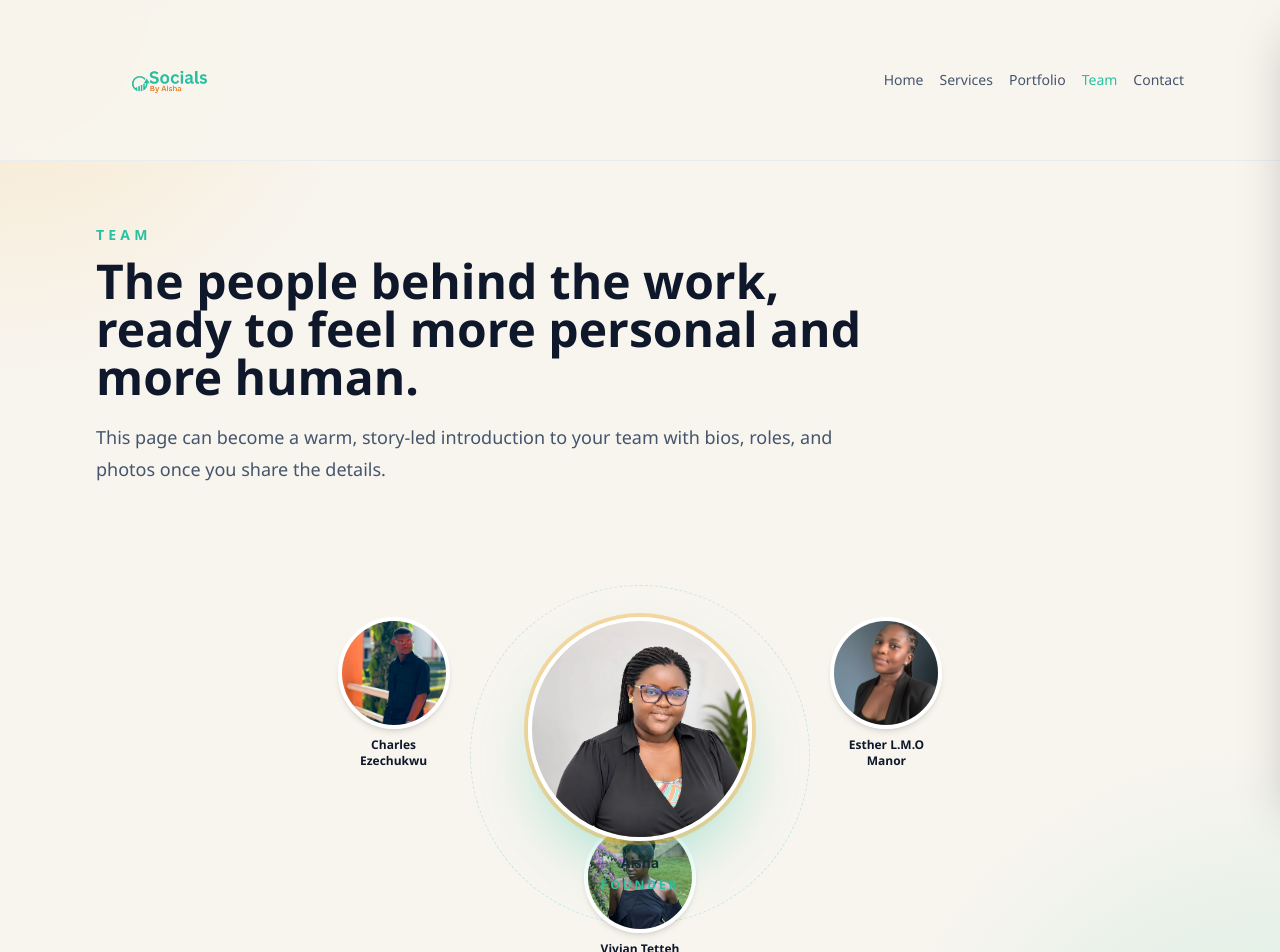
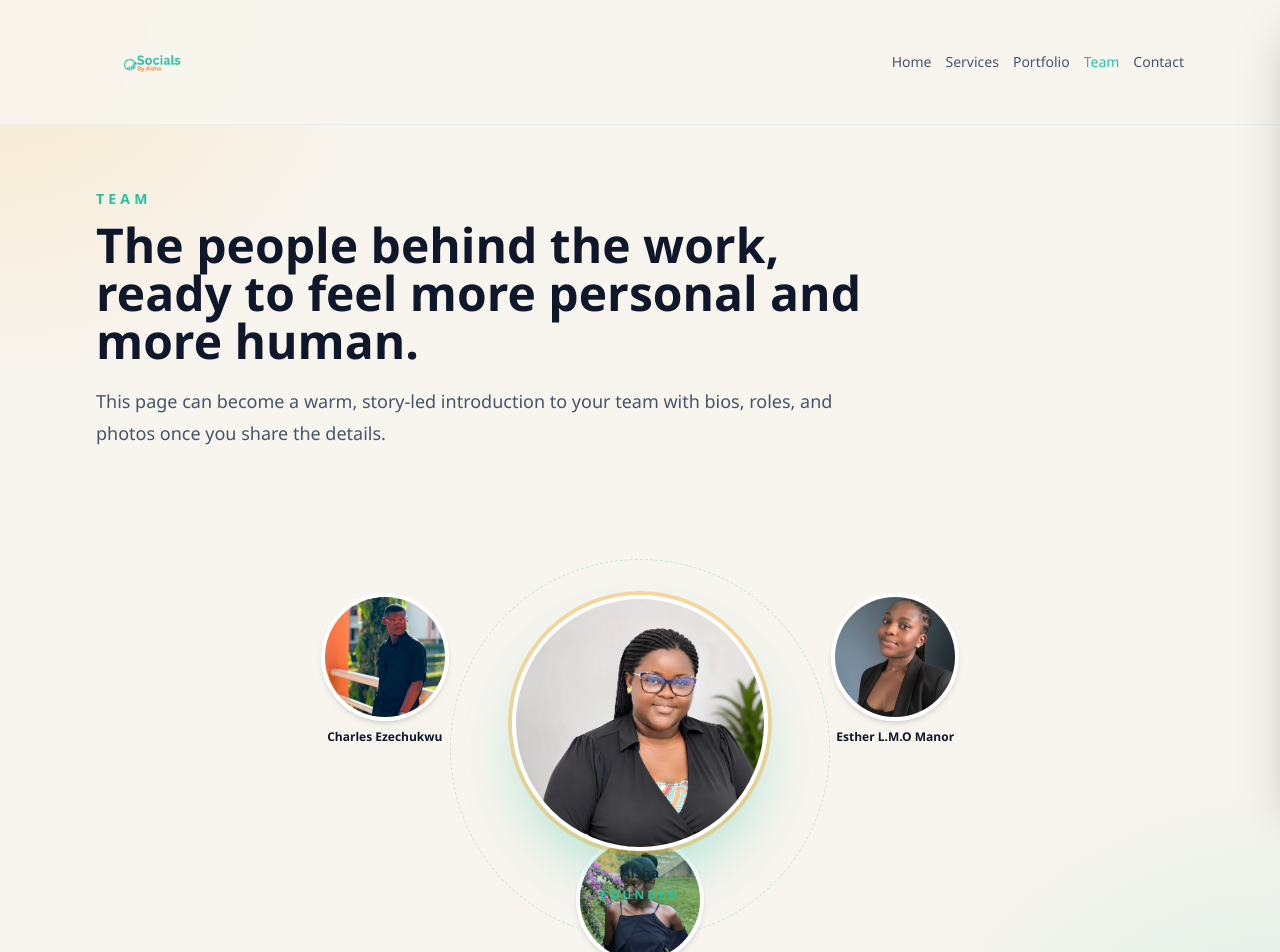
Before and after one commit to TheTechBr0/socialsbyaisha, a Next.js app: page /team in a window 1280 px wide. Shown: the top 952 px of the page. Built offline with nearby package versions, Linux system fonts and the light colour scheme.

Commit message:
Fix founder orbit composition and navbar sizing

```diff
--- a/app/components/site-shell.js
+++ b/app/components/site-shell.js
@@ -18,14 +18,14 @@ export default function SiteShell({ children, activePage = "home" }) {
   return (
     <div className="min-h-screen bg-[radial-gradient(circle_at_top_left,rgba(245,158,11,0.16),transparent_22%),radial-gradient(circle_at_bottom_right,rgba(40,193,161,0.18),transparent_24%)] text-slate-800">
       <header className="sticky top-0 z-30 border-b border-slate-200/70 bg-[#f8f5ef]/90 backdrop-blur">
-        <div className="mx-auto flex max-w-6xl items-center justify-between px-4 py-3 sm:px-6 lg:px-8">
+        <div className="mx-auto flex max-w-6xl items-center justify-between px-4 py-2.5 sm:px-6 lg:px-8">
           <Link href="/" className="flex items-center">
             <div className="flex items-center justify-center rounded-full p-1">
-              <Image src="/socialsbyaishalogo.png" alt="Socials by Aisha logo" width={160} height={160} priority className="h-auto w-24 sm:w-32" />
+              <Image src="/socialsbyaishalogo.png" alt="Socials by Aisha logo" width={140} height={140} priority className="h-auto w-20 sm:w-24" />
             </div>
           </Link>
 
-          <nav className="hidden items-center gap-4 text-sm font-medium text-slate-600 md:flex">
+          <nav className="hidden items-center gap-3.5 text-sm font-medium text-slate-600 md:flex">
             {navItems.map((item) => {
               const isActive = activePage === item.label.toLowerCase();
               return (
--- a/app/page.js
+++ b/app/page.js
@@ -261,7 +261,7 @@ export default function Home() {
             <p className="text-xs font-semibold uppercase tracking-[0.3em] text-[#f59e0b]">Our people</p>
             <div className="relative mt-10 hidden h-[460px] lg:block">
               <div aria-hidden className="absolute left-1/2 top-1/2 h-[340px] w-[340px] -translate-x-1/2 -translate-y-1/2 rounded-full border border-dashed border-[#28c1a1]/25" />
-              <div className="team-orbit absolute inset-0">
+
               <div className="absolute left-1/2 top-1/2 z-10 -translate-x-1/2 -translate-y-1/2 text-center">
                 <div className="relative mx-auto h-56 w-56 overflow-hidden rounded-full border-4 border-white shadow-[0_30px_70px_-18px_rgba(40,193,161,0.45)] ring-4 ring-[#f59e0b]/35 transition duration-500 hover:scale-105">
                   <Image src={founder.src} alt={founder.alt} fill className="object-cover" />
@@ -269,6 +269,7 @@ export default function Home() {
                 <p className="mt-3 text-sm font-semibold text-slate-900">{founder.label}</p>
               </div>
 
+              <div className="team-orbit absolute inset-0">
                 <div className="team-orbit-card absolute left-[9%] top-[20%] text-center">
                   <div className="relative mx-auto h-28 w-28 overflow-hidden rounded-full border-4 border-white shadow-md transition duration-300 hover:scale-105">
                     <Image src={team[0].src} alt={team[0].alt} fill className="object-cover" />
--- a/app/team/page.js
+++ b/app/team/page.js
@@ -48,37 +48,36 @@ export default function TeamPage() {
         </div>
 
         <div className="mt-10 hidden lg:block">
-          <div className="relative mx-auto h-[460px] max-w-[720px]">
-            <div aria-hidden className="absolute left-1/2 top-1/2 h-[340px] w-[340px] -translate-x-1/2 -translate-y-1/2 rounded-full border border-dashed border-[#28c1a1]/25" />
-            <div className="team-orbit absolute inset-0">
+          <div className="relative mx-auto h-[520px] max-w-[760px]">
+            <div aria-hidden className="absolute left-1/2 top-1/2 h-[380px] w-[380px] -translate-x-1/2 -translate-y-1/2 rounded-full border border-dashed border-[#28c1a1]/25" />
+
             <div className="absolute left-1/2 top-1/2 z-10 -translate-x-1/2 -translate-y-1/2 text-center">
-                <div className="relative mx-auto h-56 w-56 overflow-hidden rounded-full border-4 border-white shadow-[0_30px_70px_-18px_rgba(40,193,161,0.45)] ring-4 ring-[#f59e0b]/35">
-                  <Image src={members[1].image} alt={members[1].name} width={240} height={240} className="h-full w-full object-cover" />
+              <div className="relative mx-auto h-64 w-64 overflow-hidden rounded-full border-4 border-white shadow-[0_30px_70px_-18px_rgba(40,193,161,0.45)] ring-4 ring-[#f59e0b]/35">
+                <Image src={members[1].image} alt={members[1].name} width={280} height={280} className="h-full w-full object-cover" />
               </div>
               <p className="mt-3 text-sm font-semibold text-slate-900">{members[1].name}</p>
               <p className="mt-1 text-xs font-semibold uppercase tracking-[0.24em] text-[#28c1a1]">Founder</p>
             </div>
 
-              <div className="team-orbit-card absolute left-[8%] top-[20%] text-center">
-                <div className="relative mx-auto h-28 w-28 overflow-hidden rounded-full border-4 border-white shadow-md">
+            <div className="absolute left-[8%] top-[20%] text-center">
+              <div className="relative mx-auto h-32 w-32 overflow-hidden rounded-full border-4 border-white shadow-md">
                 <Image src={members[0].image} alt={members[0].name} width={180} height={180} className="h-full w-full object-cover" />
               </div>
-                <p className="mt-2 max-w-28 text-xs font-semibold text-slate-900">{members[0].name}</p>
+              <p className="mt-2 max-w-32 text-xs font-semibold text-slate-900">{members[0].name}</p>
             </div>
 
-              <div className="team-orbit-card absolute right-[8%] top-[20%] text-center">
-                <div className="relative mx-auto h-28 w-28 overflow-hidden rounded-full border-4 border-white shadow-md">
+            <div className="absolute right-[8%] top-[20%] text-center">
+              <div className="relative mx-auto h-32 w-32 overflow-hidden rounded-full border-4 border-white shadow-md">
                 <Image src={members[2].image} alt={members[2].name} width={180} height={180} className="h-full w-full object-cover" />
               </div>
-                <p className="mt-2 max-w-28 text-xs font-semibold text-slate-900">{members[2].name}</p>
+              <p className="mt-2 max-w-32 text-xs font-semibold text-slate-900">{members[2].name}</p>
             </div>
 
-              <div className="team-orbit-card absolute bottom-[6%] left-1/2 -translate-x-1/2 text-center">
-                <div className="relative mx-auto h-28 w-28 overflow-hidden rounded-full border-4 border-white shadow-md">
+            <div className="absolute bottom-[4%] left-1/2 -translate-x-1/2 text-center">
+              <div className="relative mx-auto h-32 w-32 overflow-hidden rounded-full border-4 border-white shadow-md">
                 <Image src={members[3].image} alt={members[3].name} width={180} height={180} className="h-full w-full object-cover" />
               </div>
-                <p className="mt-2 max-w-28 text-xs font-semibold text-slate-900">{members[3].name}</p>
-              </div>
+              <p className="mt-2 max-w-32 text-xs font-semibold text-slate-900">{members[3].name}</p>
             </div>
           </div>
         </div>
```
Lines whose indentation alone changed are shown as unchanged.
